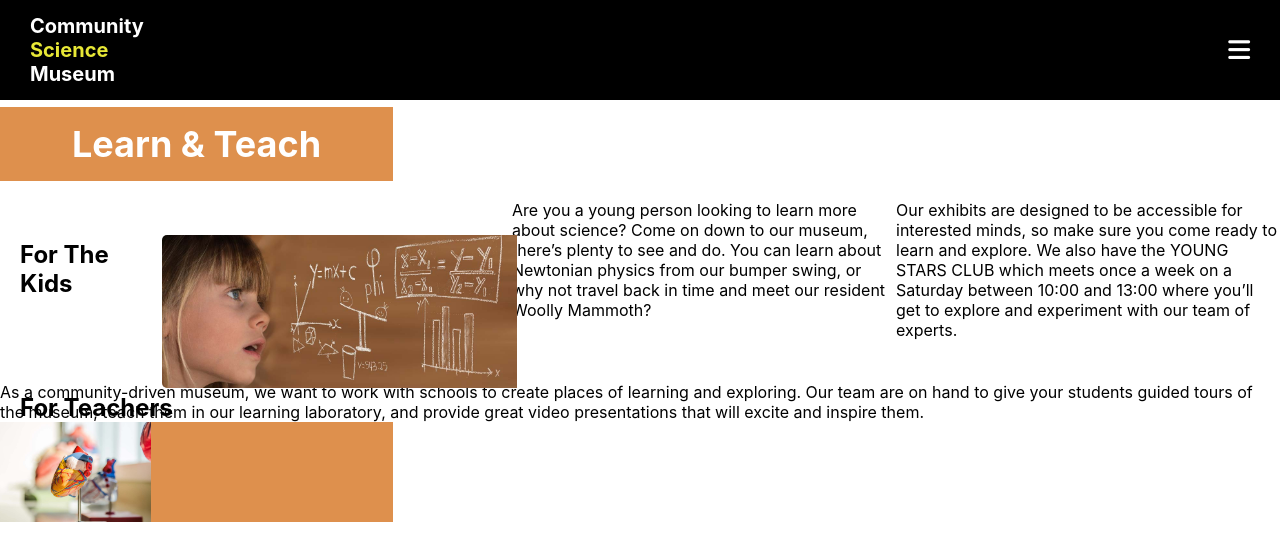
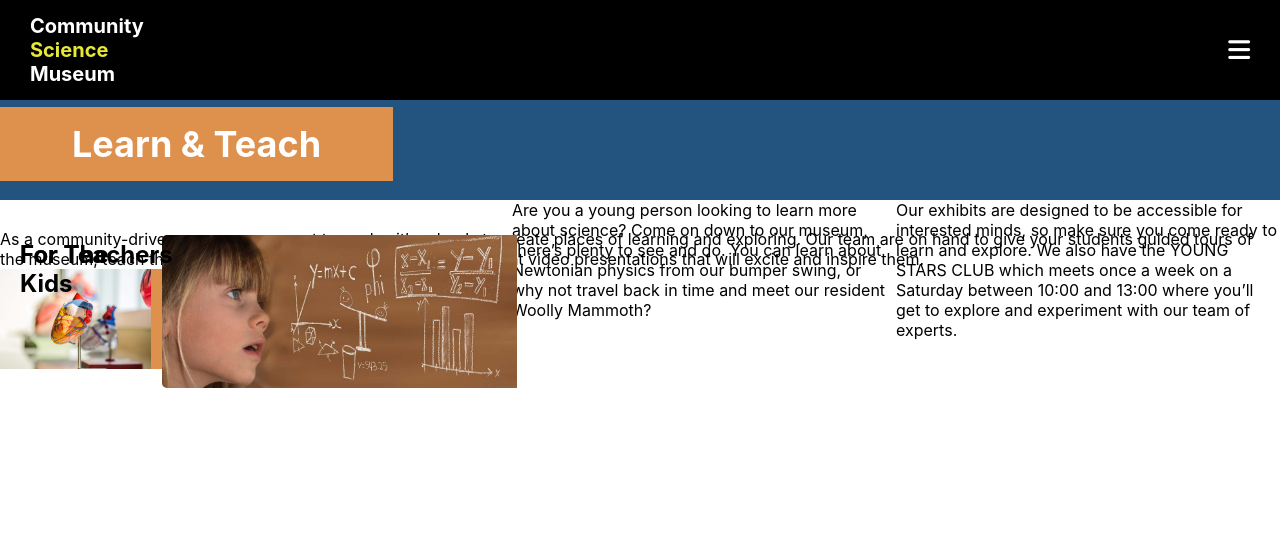
Before and after one commit to Tjommiboy/Semester-Project1-05-03-2023, a plain HTML site: page learn&teach.html in a window 1280 px wide. Drawn offline with Linux system fonts and the light colour scheme; files whose address does not match are found by name.

Commit message:
24 feb 18.37

```diff
--- a/CSS/layout.css
+++ b/CSS/layout.css
@@ -37,6 +37,7 @@ body {
 .yellow{
     color: rgb(232, 232, 54);
 }
+
 .list-wrapper {
     position: absolute;
     right: 10px;
@@ -71,10 +72,7 @@ body {
 .flex-container {
     display: flex;
     flex-flow: row wrap;
-
-
     justify-content: space-around;
-
     padding: 0;
     margin: 0;
     list-style: none;
--- a/CSS/learn-teach.css
+++ b/CSS/learn-teach.css
@@ -27,6 +27,9 @@ element.style {
 margin-bottom: 5px;
 background-color: #C9B3A2;
 max-width: 100%;
+}
+
+.headline-kids{
 
 
 }
@@ -51,8 +54,10 @@ max-width: 100%;
 }
 
 
-.container2{
-
+.container{
+    background-color: rgb(34, 84, 127);
+    background-size: cover;
+    height: 40px;
 }
 
 
--- a/learn&teach.html
+++ b/learn&teach.html
@@ -41,7 +41,7 @@
 
 <div class="container">
     <div class="for-the-kids"></div>
-        <h2 class="h2-headlines">For The Kids</h2>
+        <h2 class="headline-kids">For The Kids</h2>
         <div class="item1"></div>
         <div class="item2">
           <p>Are you a young person  looking to learn more about science?  Come on down to our museum, there’s plenty to see and do.
--- a/styles.css
+++ b/styles.css
@@ -49,7 +49,6 @@ html,body {
 }
 .list-wrapper {
     position: relative;
-    right: -30px;
     background-color: var(--color-golden);
     padding: 5px;
     border-radius: var(--border-radius);
```
